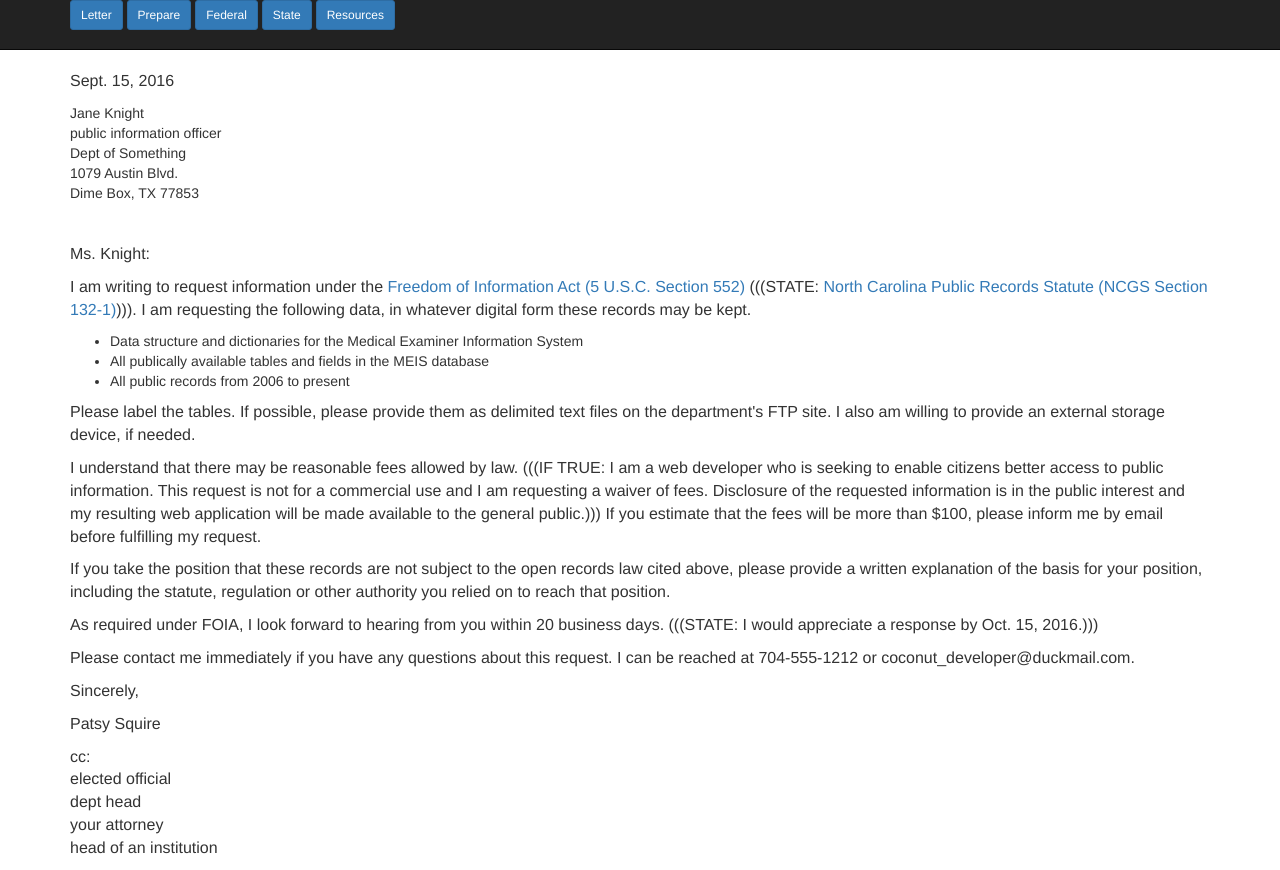
After one commit to hpaasch/talks, a Django app: page / in a window 1280 px wide. The commit adds this page. Run offline with Django 3.2, Linux system fonts and the light colour scheme; some libraries are stand-ins or nearby versions.

Commit message:
templates roughed

```diff
--- a/pydata_talk/urls.py
+++ b/pydata_talk/urls.py
@@ -1,21 +1,16 @@
-"""pydata_talk URL Configuration
 
-The `urlpatterns` list routes URLs to views. For more information please see:
-    https://docs.djangoproject.com/en/1.10/topics/http/urls/
-Examples:
-Function views
-    1. Add an import:  from my_app import views
-    2. Add a URL to urlpatterns:  url(r'^$', views.home, name='home')
-Class-based views
-    1. Add an import:  from other_app.views import Home
-    2. Add a URL to urlpatterns:  url(r'^$', Home.as_view(), name='home')
-Including another URLconf
-    1. Import the include() function: from django.conf.urls import url, include
-    2. Add a URL to urlpatterns:  url(r'^blog/', include('blog.urls'))
-"""
 from django.conf.urls import url
 from django.contrib import admin
 
+from talk_app.views import IndexView, PrepareView, StateView, FederalView, ResourceView
+
+
 urlpatterns = [
     url(r'^admin/', admin.site.urls),
+    url(r'^$', IndexView.as_view(), name='index_view'),
+    url(r'^prepare/$', PrepareView.as_view(), name='prepare_view'),
+    url(r'^state/$', StateView.as_view(), name='state_view'),
+    url(r'^federal/$', FederalView.as_view(), name='federal_view'),
+    url(r'^resources/$', ResourceView.as_view(), name='resource_view'),
+
 ]
--- a/talk_app/static/talk_app/css/main.css
+++ b/talk_app/static/talk_app/css/main.css
@@ -0,0 +1,4 @@
+p {
+  font-size: 16px;
+
+}
--- a/talk_app/views.py
+++ b/talk_app/views.py
@@ -1,3 +1,22 @@
 from django.shortcuts import render
+from django.views.generic import TemplateView
 
-# Create your views here.
+
+class IndexView(TemplateView):
+    template_name = 'index.html'
+
+
+class PrepareView(TemplateView):
+    template_name = 'prepare.html'
+
+
+class FederalView(TemplateView):
+    template_name = 'federal.html'
+
+
+class StateView(TemplateView):
+    template_name = 'state.html'
+
+
+class ResourceView(TemplateView):
+    template_name = 'resource.html'
--- a/templates/base.html
+++ b/templates/base.html
@@ -1,10 +1,30 @@
+{% load staticfiles %}
+
 <!DOCTYPE html>
 <html>
   <head>
     <meta charset="utf-8">
     <title>Public data</title>
+    <link rel="stylesheet" href="{% static "talk_app/css/bootstrap.css" %}" media="screen" title="bootstrap" charset="utf-8">
+    <link rel="stylesheet" href="{% static "talk_app/css/main.css" %}" media="screen" charset="utf-8">
   </head>
   <body>
+    <nav class="navbar navbar-inverse navbar-static-top">
+           <div class="container">
+                 <a class="btn btn-primary btn-sm" href="{% url 'index_view' %}">Letter</a>
+                 <a class="btn btn-primary btn-sm" href="{% url 'prepare_view' %}">Prepare</a>
+                 <a class="btn btn-primary btn-sm" href="{% url 'federal_view' %}">Federal</a>
+                 <a class="btn btn-primary btn-sm" href="{% url 'state_view' %}">State</a>
+                 <a class="btn btn-primary btn-sm" href="{% url 'resource_view' %}">Resources</a>
+           </div>
+       </nav>
+<div class="container">
+
+{% block content %}
+
+{% endblock %}
+
+</div>
 
   </body>
 </html>
--- /dev/null
+++ b/templates/index.html
@@ -0,0 +1,132 @@
+{% extends "base.html" %}
+
+{% block content %}
+<p>Sept. 15, 2016</p>
+
+<address class="">
+  Jane Knight <br>
+  public information officer <br>
+  Dept of Something <br>
+  1079 Austin Blvd.<br>
+  Dime Box, TX 77853 <br>
+</address>
+
+<br>
+
+<p>
+  Ms. Knight:
+</p>
+
+<p>
+  I am writing to request information under the <a href="https://www.justice.gov/oip/blog/foia-update-freedom-information-act-5-usc-sect-552-amended-public-law-no-104-231-110-stat">Freedom of Information Act (5 U.S.C. Section 552)</a>
+  (((STATE: <a href="http://www.ncga.state.nc.us/EnactedLegislation/Statutes/HTML/ByChapter/Chapter_132.html">North Carolina Public Records Statute (NCGS Section 132-1)</a>))). I am requesting
+  the following data, in whatever digital form these records may be kept.
+
+</p>
+<ul>
+  <li>Data structure and dictionaries for the Medical Examiner Information System</li>
+  <li>All publically available tables and fields in the MEIS database</li>
+  <li>All public records from 2006 to present</li>
+</ul>
+
+<p>
+  Please label the tables. If possible, please provide them as delimited text files
+  on the department's FTP site. I also am willing to provide an external storage device, if needed.
+</p>
+<p>
+  I understand that there may be reasonable fees allowed by law. (((IF TRUE: I am a web
+  developer who is seeking to enable citizens better access to public information.
+  This request is not for a commercial use and I am requesting a waiver of fees.
+  Disclosure of the requested information is in the public interest and my resulting
+  web application will be made available to the general public.))) If you estimate
+  that the fees will be more than $100, please inform me by email before fulfilling my request.
+
+</p>
+<p>
+  If you take the position that these records are not subject to the open records
+  law cited above, please provide a written explanation of the basis for your position,
+  including the statute, regulation or other authority you relied on to reach that position.
+
+</p>
+
+<p>
+  As required under FOIA, I look forward to hearing from you within 20 business days.
+  (((STATE: I would appreciate a response by Oct. 15, 2016.)))
+
+</p>
+<p>
+  Please contact me immediately if you have any questions about this request. I can
+  be reached at 704-555-1212 or coconut_developer@duckmail.com.
+
+</p>
+
+<p>
+  Sincerely,
+</p>
+<p>
+  Patsy Squire
+
+</p>
+<p>
+  cc: <br>
+  elected official <br>
+  dept head<br>
+  your attorney<br>
+  head of an institution<br>
+</p>
+
+
+{% endblock %}
+
+Intro:
+Welcome to a talk with a very simple message: You can help save democracy.
+Lot of good work is underway to modernize the way public information -- public data --
+is made available. OpenGov.com, NextRequest.com, Project Open Data.
+But here's a snippet from a site done a few years ago by the Caktus Group for a UNC
+effort to create a repository for public data: Most isn't posted anywhere.
+
+
+Basics:
+Federal -- 50 years since it was passed. Why did it come about? Because of the McCarthy Era,
+when citizens became concerned about secret government activity. 20 years since digital
+modifications.
+    Applies to agencies of all sorts, and to Cabinet positions such as Secretary
+    of State.
+    Does NOT apply to Congress or the President or to courts.
+    Very formal designation of FOIA officers.
+    Can be complicated to tell where to apply.
+    Just so you can see that the request process is not too mysterious, here's a sample:
+
+State -- varies a lot. existed in some form for a long time. 1930s in NC.
+NC and Tennesee rank poorly in the quality of their laws and in compliance with requests. Better Govt Assoc
+Virginia and South Carolina rank better.
+The states vary a great deal in what exactly is exempted from disclosure, but you
+don't have to study up on that to get started.
+
+
+How
+Decide you want something.
+See if you can tell what exists.
+Check to see if anyone else has it or part of it.
+Ask in writing, nicely and clearly. CC someone
+Wait. Check back. Wait. Check back. Communicate in writing.
+Appeal or escalate.
+
+Data specific:
+In your request, ask to talk directly to a data person to work out the details of a transfer
+Be prepared to provide CD, flash drive or external hard drive. Email sometimes. A little bit of dropbox
+
+
+Help:
+Sympathetic elected official (i.e. members of Congress)
+MuckRock for a fee
+Public Citizen if they decide to take it on
+Attorney General ... always worth it, if you're not getting a response
+Lawyer ... even if you have one you can copy on your correspondence
+
+
+
+
+
+
+http://codepen.io/sturobson/pen/XbpbWm/
```
Also changed, not shown: templates/federal.html (added, +42 -0 lines), templates/prepare.html (added, +7 -0 lines), templates/resource.html (added, +18 -0 lines), templates/state.html (added, +37 -0 lines).
